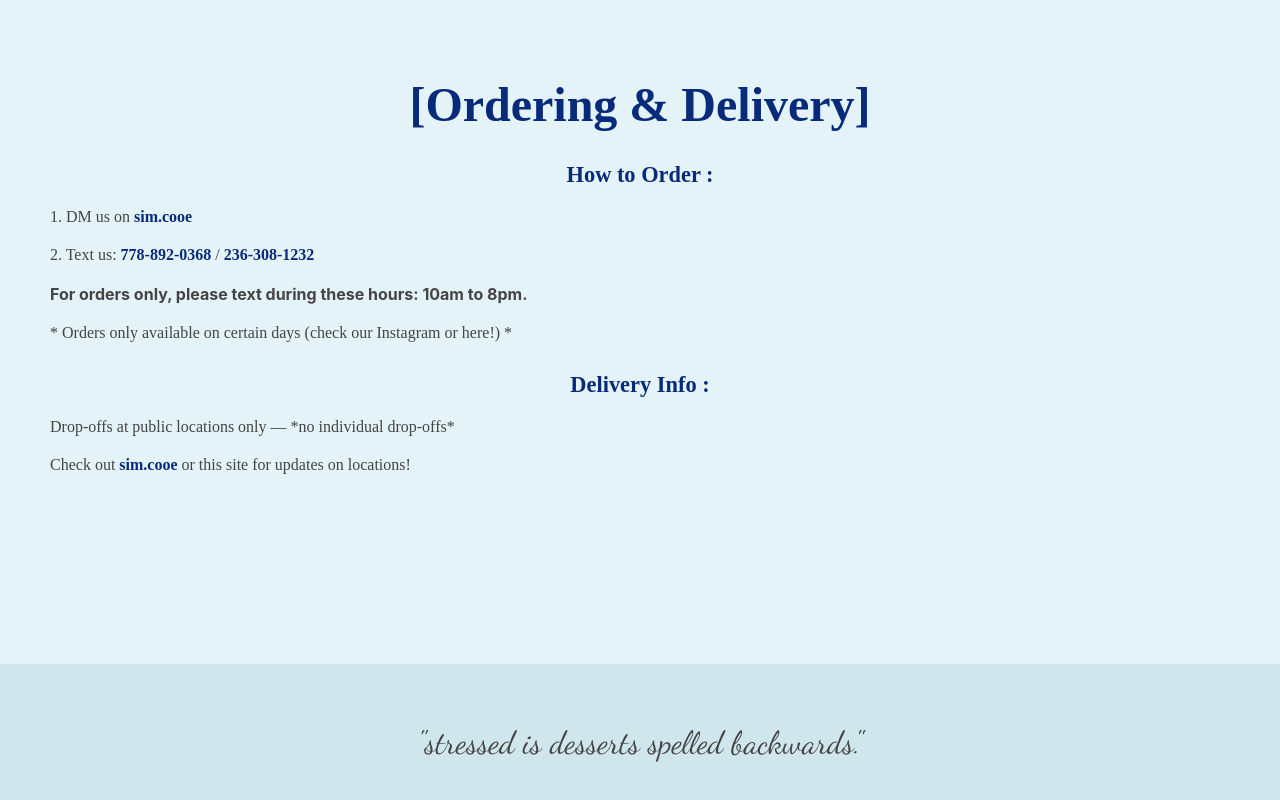
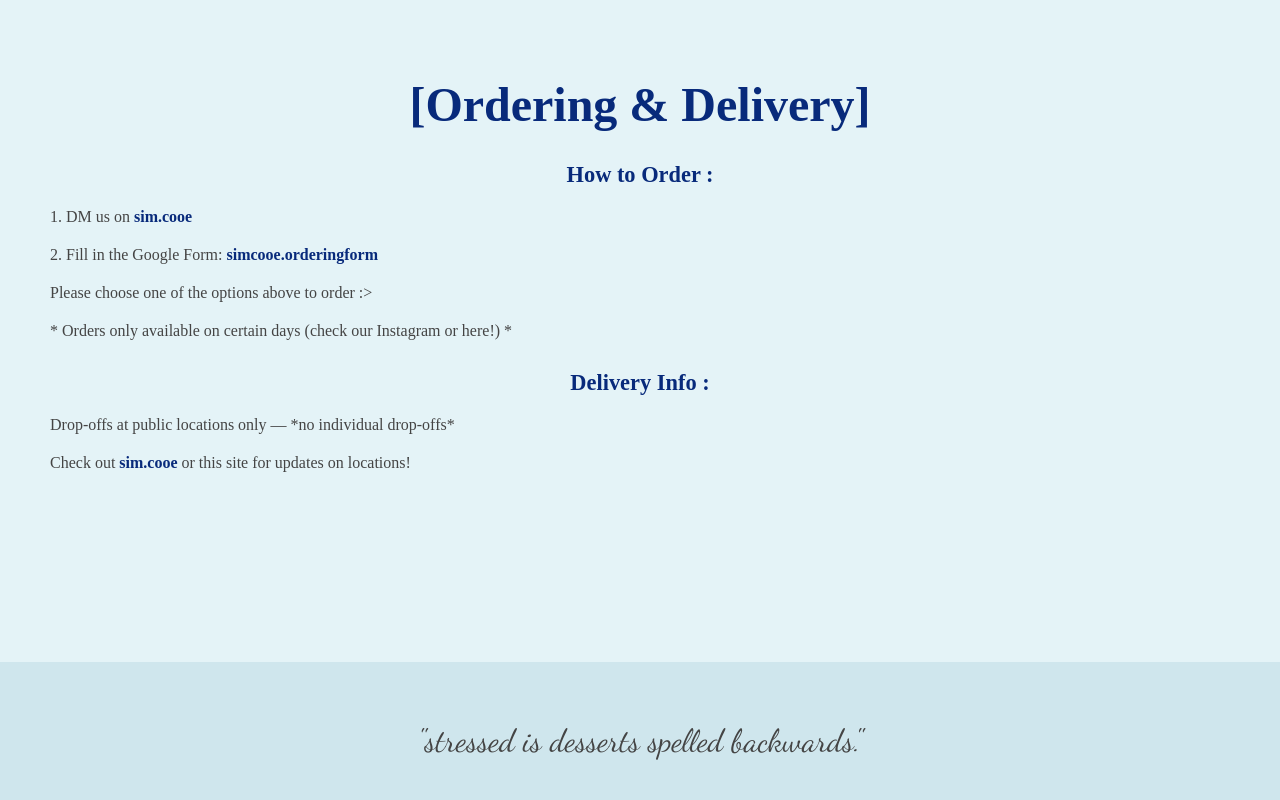
Before and after one commit to simcooe-cookies/simcooe, a plain HTML site: page index.html in a window 1280 px wide. Shown: the part 1294-2094 px from the top of the page. Drawn offline with Linux system fonts and the light colour scheme.

Commit message:
Update google form

```diff
--- a/index.html
+++ b/index.html
@@ -62,8 +62,8 @@
         <h3>How to Order :</h3>
         <ul>
           <li>1. DM us on <a href="https://instagram.com/sim.cooe" target="_blank">sim.cooe</a></li>
-          <li>2. Text us: <a href="sms:7788920368">778-892-0368</a> / <a href="sms:2363081232">236-308-1232</a></li>
-          <li> <strong> For orders only, please text during these hours: 10am to 8pm. </strong> </li>
+          <li>2. Fill in the Google Form: <a href="">simcooe.orderingform</a></li>
+          <li>Please choose one of the options above to order :> </li>
           <li>* Orders only available on certain days (check our Instagram or here!) *</li>
         </ul>
       </div>
```
